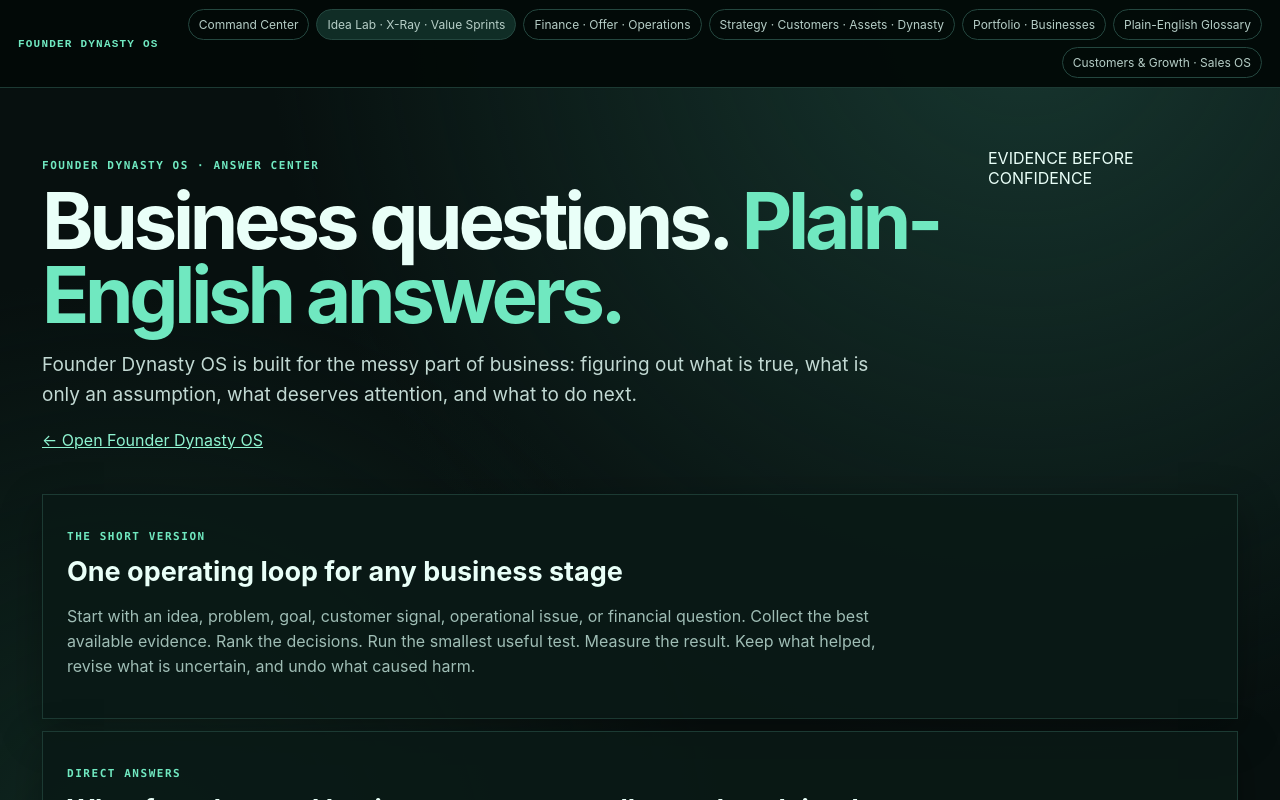
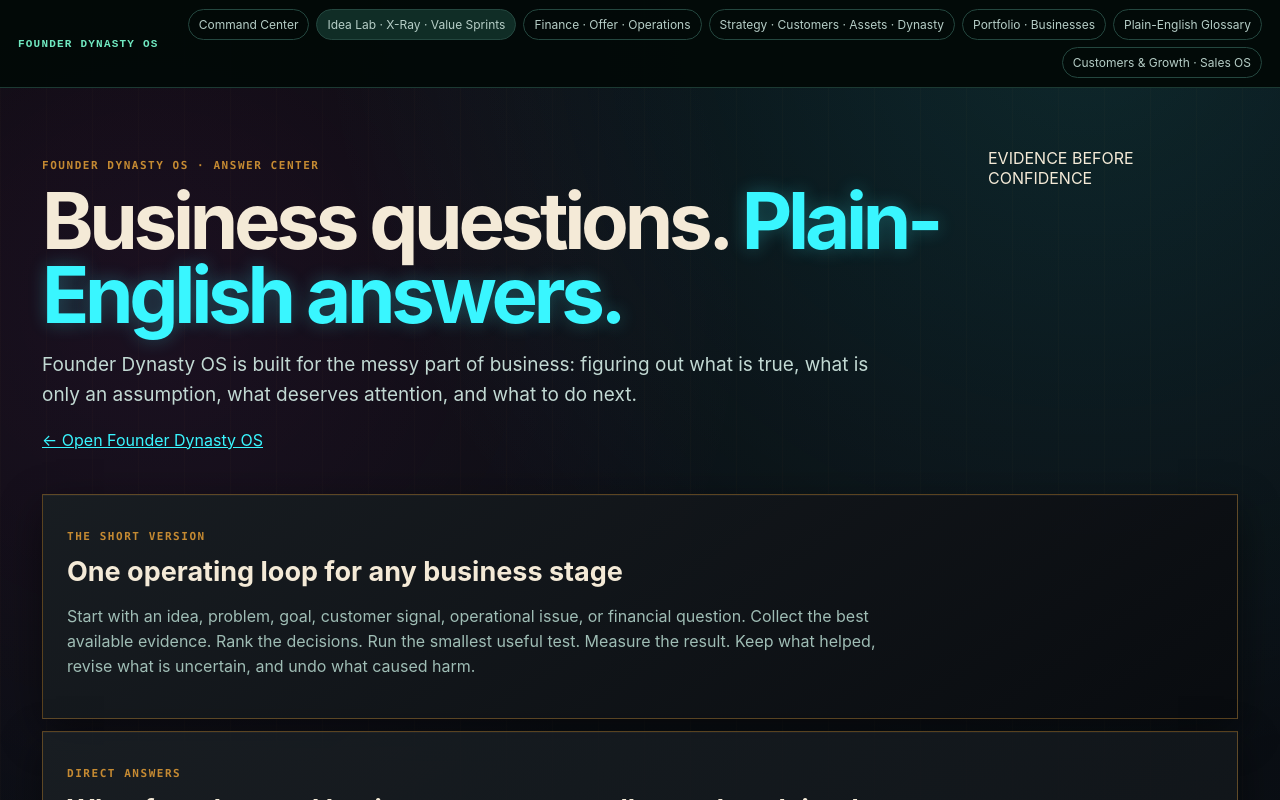
Before and after one commit to anastaysia94-sudo/founder-os, a Next.js app in the folder web/: page /answers in a window 1280 px wide. Shown: the top 800 px of the page. Built offline with nearby package versions, Linux system fonts and the light colour scheme; no server answers.

Commit message:
brand: apply SmartPickShop steampunk neon system

```diff
--- a/web/app/globals.css
+++ b/web/app/globals.css
@@ -489,3 +489,19 @@
   .areaTitle { display: block; }
   .areaTitle span { display: inline-block; margin-top: 8px; }
 }
+
+
+/* SmartPickShop Holdings • Steampunk Neon 2026 */
+:root{--sps-iron:#080b0f;--sps-coal:#11161c;--sps-brass:#c58a32;--sps-copper:#b65f35;--sps-cyan:#39f6ff;--sps-magenta:#ff3fd1;--sps-ivory:#f4ead7;--sps-line:rgba(197,138,50,.42)}
+body{color:var(--sps-ivory);background:radial-gradient(circle at 85% 0,rgba(57,246,255,.12),transparent 28%),radial-gradient(circle at 12% 12%,rgba(255,63,209,.08),transparent 24%),repeating-linear-gradient(90deg,rgba(197,138,50,.025) 0 1px,transparent 1px 46px),linear-gradient(180deg,var(--sps-iron),#0c1118 55%,#07090c)}
+a{color:var(--sps-cyan)}
+.eyebrow{color:var(--sps-brass)}
+button{box-shadow:0 0 0 1px rgba(197,138,50,.12)}
+
+.topbar{background:rgba(8,11,15,.92);border-bottom-color:var(--sps-line)}
+.hero h1 span{color:var(--sps-cyan);text-shadow:0 0 18px rgba(57,246,255,.28)}
+.focusCard,.panel,.signalGrid article,.stageIntelligence article,.commandSignals article,.dnaGrid article,.valueGrid article,.decisionGrid article,.miniCard,.areaCard{background:linear-gradient(145deg,rgba(24,29,34,.96),rgba(8,11,15,.94));border-color:var(--sps-line);box-shadow:inset 0 1px rgba(255,255,255,.035),0 14px 40px #0007}
+.focusCard button,.smallButton,.moduleLink,.authForm button,.evidenceForm button,.syncBar button,.reviewButtons button,.insideLink{background:linear-gradient(135deg,var(--sps-brass),#efbd5b);color:#160f07;border:1px solid #ffd477}
+.stageBadge{border-color:var(--sps-line);background:linear-gradient(145deg,#171b20,#090c10)}
+.stageBadge b,.signalGrid b,.op strong,.completionDial b{color:var(--sps-cyan);text-shadow:0 0 14px rgba(57,246,255,.25)}
+footer:before{content:"SMARTPICKSHOP HOLDINGS • IDEAS TODAY. EMPIRES TOMORROW.";display:block;color:var(--sps-brass);letter-spacing:.14em;margin-bottom:8px}
```
